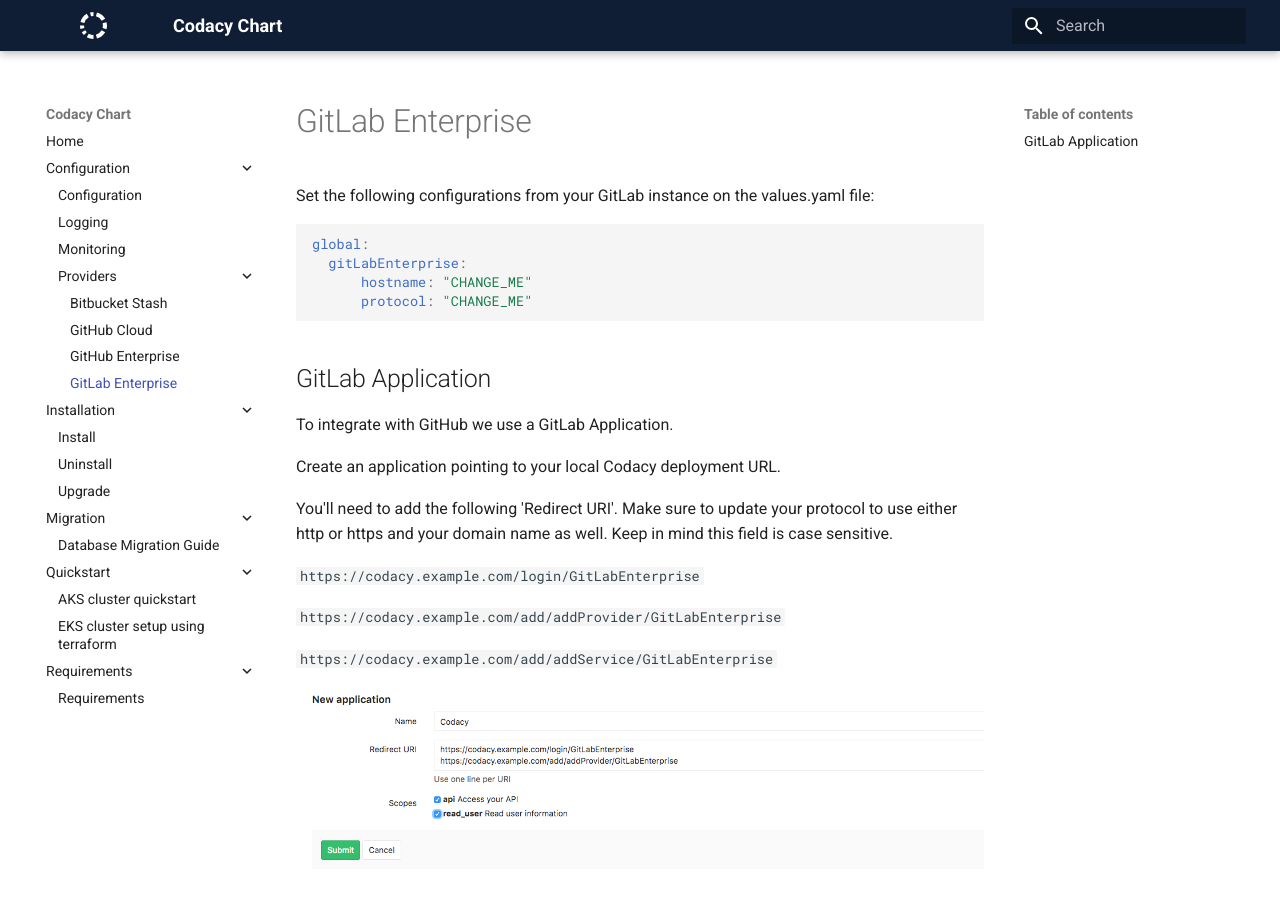
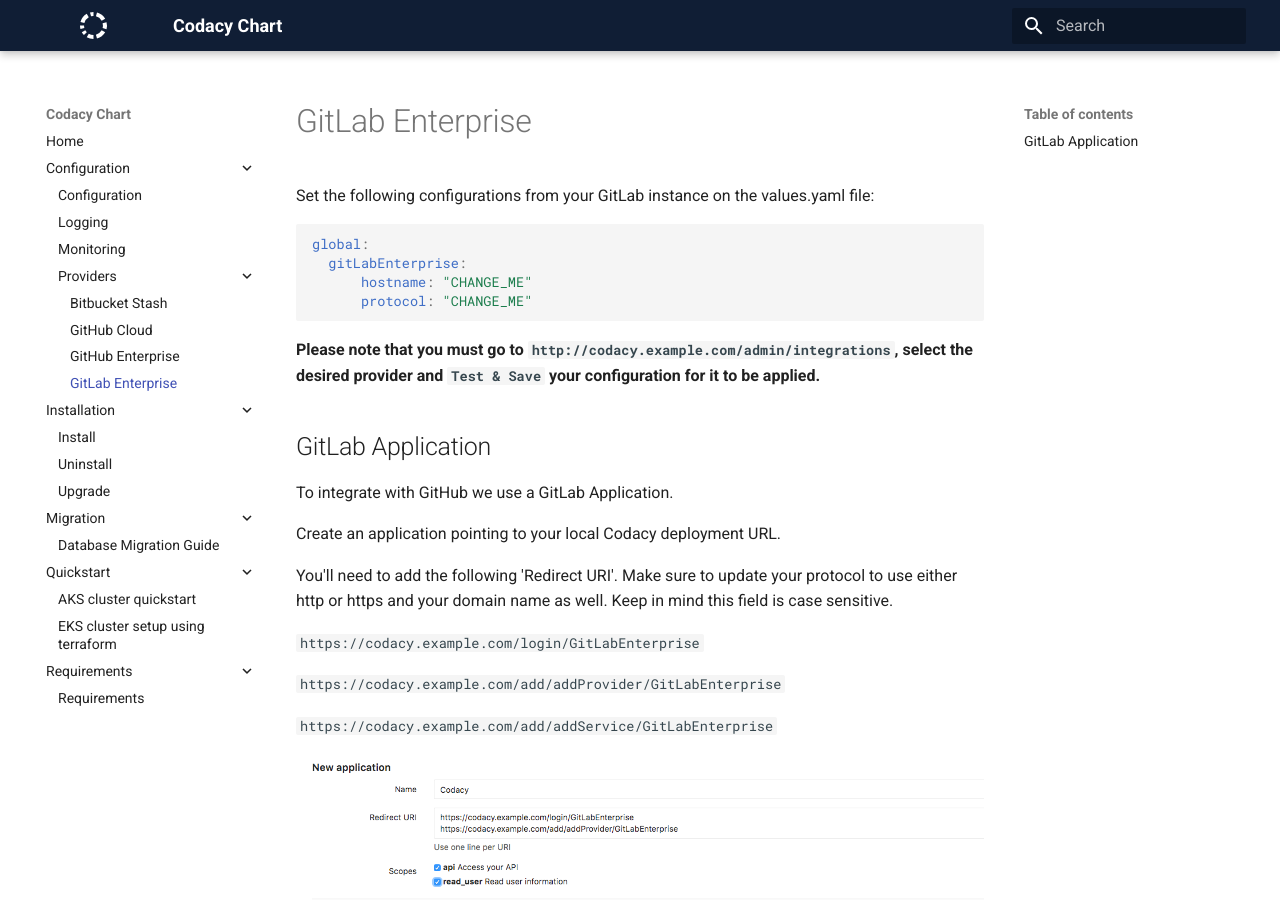
Before and after one commit to codacy/chart, an MkDocs documentation site: the page built from docs/configuration/providers/gitlab-enterprise.md, in a window 1280 px wide and 900 px high. Built offline with MkDocs 1.6.1 and Material for MkDocs 9.7.7, drawn with Linux system fonts in a browser that asks for light colours.

Commit message:
fix: update docs for providers (#130)
* fix: update docs for providers

* fix: update docs for providers

````diff
--- a/docs/configuration/providers/gitlab-enterprise.md
+++ b/docs/configuration/providers/gitlab-enterprise.md
@@ -8,6 +8,7 @@
       hostname: "CHANGE_ME"
       protocol: "CHANGE_ME"
 ```
+**Please note that you must go to `http://codacy.example.com/admin/integrations`, select the desired provider and `Test & Save` your configuration for it to be applied.**
 
 ## GitLab Application
 
````
Also changed, not shown: docs/configuration/providers/bitbucket-enterprise.md (+1 -0 lines), docs/configuration/providers/github-enterprise.md (+2 -0 lines), 1 other file.
